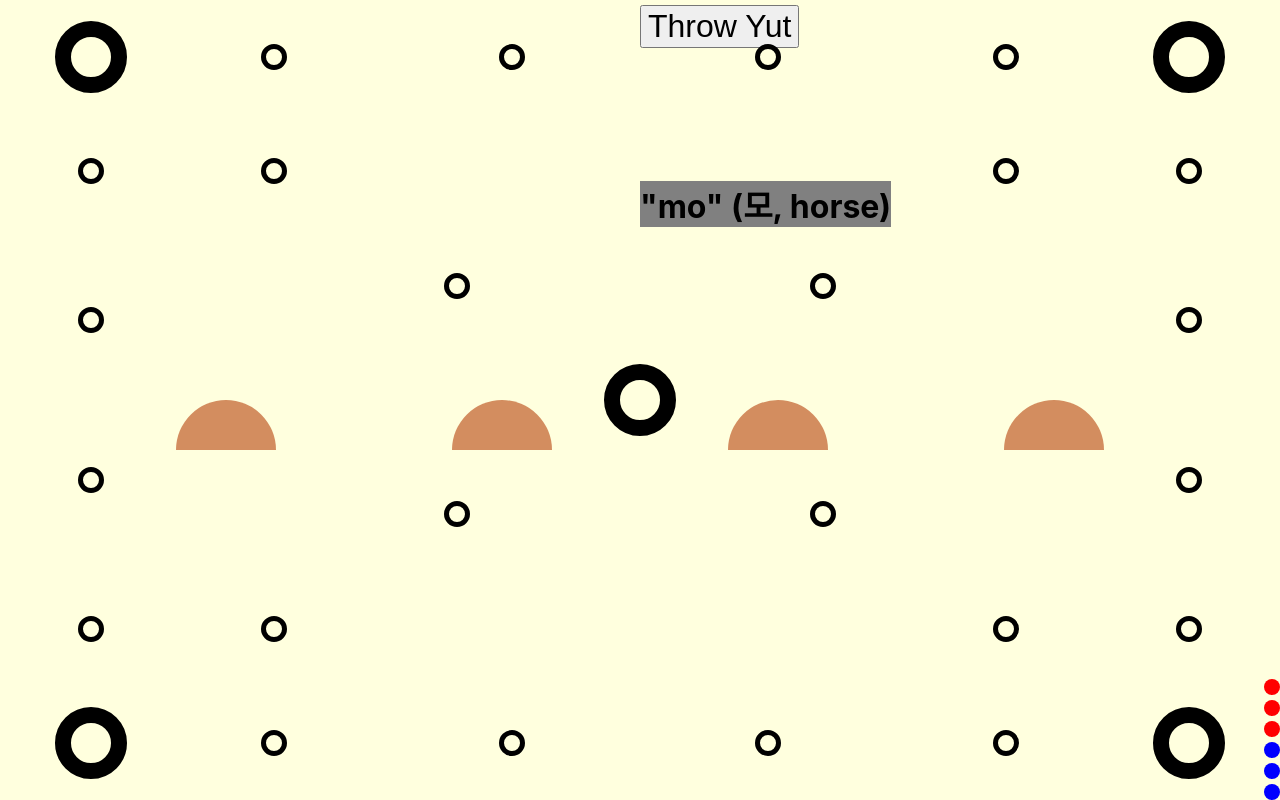
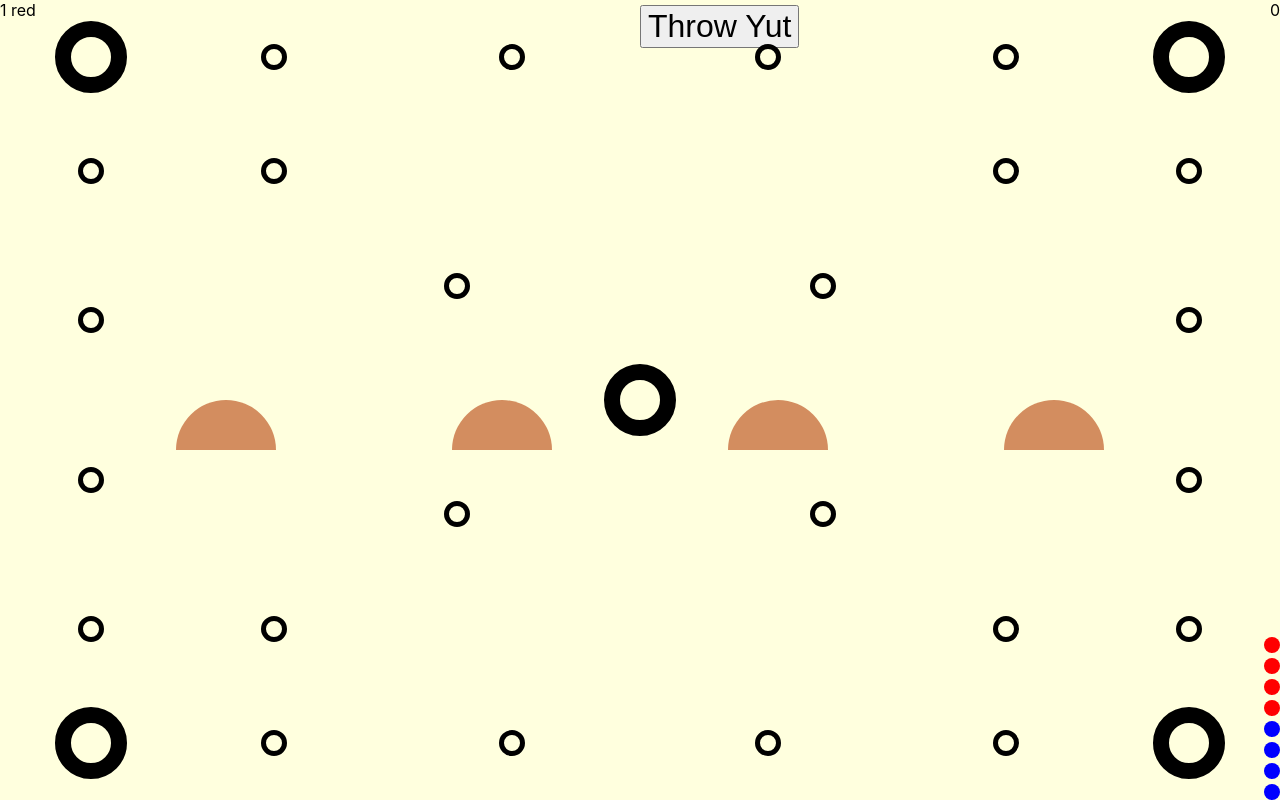
Before and after one commit to akinhwan/yutnori, a React (Create React App) app: page / in a window 1280 px wide. Built offline with nearby package versions, Linux system fonts and the light colour scheme.

Commit message:
stationClick logic

```diff
--- a/src/App.css
+++ b/src/App.css
@@ -1,6 +1,19 @@
 .App {
   text-align: center;
   /* background-color: black; */
+}
+
+.player-indicator {
+  position: absolute;
+  top: 0;
+  margin: 0;
+}
+
+.moves-indicator {
+  position: absolute;
+  top: 0;
+  right: 0;
+  margin: 0;
 }
 
 .throw-yut-button {
--- a/src/App.js
+++ b/src/App.js
@@ -10,21 +10,24 @@ function App() {
   const [nameOfThrow, setNameOfThrow] = useState('');
   const [player, setPlayer] = useState(1);
   const [moves, setMoves] = useState(0);
-  const [player1Marks, setPlayer1Marks] = useState({
-    1: null,
-    2: null,
-    3: null,
-    4: null,
-  });
-  const [player2Marks, setPlayer2Marks] = useState({
-    1: null,
-    2: null,
-    3: null,
-    4: null,
-  });
+  const [turn, setTurn] = useState(true);
 
-  const handleMarkClick = (markID) => {
-    console.log(markID);
+  const handleStationClick = (movesMade, goAgain) => {
+    let remainingMoves = moves - movesMade;
+    setMoves(remainingMoves);
+    // console.log(markID);
+    if (remainingMoves === 0 && !goAgain) {
+      if (player === 1) {
+        setPlayer(2);
+        setTurn(true);
+      } else if (player === 2) {
+        setPlayer(1);
+        setTurn(true);
+      }
+    }
+    if (goAgain) {
+      setTurn(true);
+    }
   };
 
   const throwYut = () => {
@@ -32,13 +35,16 @@ function App() {
     setStick2(flip());
     setStick3(flip());
     setStick4(flip());
+    calcThrow();
+    setTurn(false);
   };
 
-  useEffect(() => {
-    calcThrow();
-  }, []);
+  // useEffect(() => {
+  //   calcThrow();
+  // }, [stick1, stick2, stick3, stick4]);
 
   const calcThrow = () => {
+    // console.log(nameOfThrow);
     let sticks = [stick1, stick2, stick3, stick4];
     let upCount = 0;
     let downCount = 0;
@@ -79,7 +85,13 @@ function App() {
 
   return (
     <div className="App">
-      <button className="throw-yut-button" onClick={() => throwYut()}>
+      <p className="player-indicator">{player == 1 ? '1 red' : '2 blue'}</p>
+      <p className="moves-indicator">{moves}</p>
+      <button
+        disabled={!turn}
+        className="throw-yut-button"
+        onClick={() => throwYut()}
+      >
         Throw Yut
       </button>
       <h1 className="name-of-throw">{nameOfThrow}</h1>
@@ -89,7 +101,11 @@ function App() {
         <div className={`stick ${stick3 === 'up' ? 'flip' : 'no'}`}> </div>
         <div className={`stick ${stick4 === 'up' ? 'flip' : 'no'}`}> </div>
       </div>
-      <Board player={player} handleMarkClick={handleMarkClick} />
+      <Board
+        player={player}
+        moves={moves}
+        handleStationClick={handleStationClick}
+      />
     </div>
   );
 }
--- a/src/Board.js
+++ b/src/Board.js
@@ -3,49 +3,172 @@ import { useState, useEffect } from 'react';
 
 function Board(props) {
   const [currentMark, setCurrentMark] = useState(null);
+  const [player1Marks, setPlayer1Marks] = useState({
+    1: null,
+    2: null,
+    3: null,
+    4: null,
+  });
+  const [player2Marks, setPlayer2Marks] = useState({
+    1: null,
+    2: null,
+    3: null,
+    4: null,
+  });
+
+  useEffect(() => {
+    console.log(`currentMark: ${currentMark}`);
+  }, [currentMark]);
 
   const markClicked = (e) => {
-    console.log('markClicked');
-    const markID = e.target.id;
+    e.preventDefault();
+
+    const dataPlayer = e.target.getAttribute('data-player');
+
+    const markID = e.target.getAttribute('data-mark-id');
+    // console.log(
+    //   `propsPlayer: ${typeof props.player}, dataPlayer: ${typeof dataPlayer}, markID: ${markID}`
+    // );
+
+    if (
+      (props.player === 1 && dataPlayer === '1') ||
+      (props.player === 2 && dataPlayer === '2')
+    ) {
       setCurrentMark(markID);
-
-    props.handleMarkClick(markID);
+    }
   };
 
   const stationClicked = (e) => {
-    console.log('stationClicked');
-    // console.log(e.target);
-    // if (e.target.hasChildNodes()) {
-    //   console.log(e.target.children);
-    // }
-    let stationNumber = e.target.getAttribute('data-station-number');
-    let stationDiagonal = e.target.getAttribute('data-diagonal');
+    e.preventDefault();
+    // console.log('stationClicked');
 
-    let markToMove = document.getElementById(currentMark);
+    // TODO don't let mark go backwards, e.g. moves = 2, currentStation = 5
+    // TODO: move multiple different marks, split moves into multiple moves
+    // TODO: don't let click on non current player's mark register
+    // TODO: don't let mark move around corner at diagonal
+    // TODO: once same player's marks are on the same station, they move together henceforth
+
+    let station = e.target;
+    let stationNumber = parseInt(station.getAttribute('data-station-number'));
+    let stationDiagonal = station.getAttribute('data-diagonal');
+    // console.log(`props.moves: ${props.moves}`);
+    // console.log(`current Mark's station Number: ${player1Marks[currentMark]}`);
+    if (
+      props.moves !== 0 &&
+      (stationNumber <= props.moves ||
+        stationNumber <= player1Marks[currentMark] + props.moves ||
+        stationNumber <= player2Marks[currentMark] + props.moves)
+    ) {
+      let markToMove = document.querySelector(
+        `[data-player="${props.player}"][data-mark-id="${currentMark}"]`
+      );
+
       if (markToMove) {
         markToMove.remove();
       }
 
       let mark = document.createElement('div');
-    mark.classList.add('Mark', `player${currentMark[0]}Mark`);
-    mark.id = `${currentMark}`;
+      mark.classList.add('Mark', `player${props.player}Mark`);
+      mark.setAttribute('data-mark-id', currentMark);
+      mark.setAttribute('data-player', props.player);
       mark.addEventListener('click', markClicked);
-
       e.target.appendChild(mark);
 
-    console.log(stationNumber, stationDiagonal);
+      let previousStationNumber =
+        props.player === 1
+          ? player1Marks[currentMark]
+          : player2Marks[currentMark];
+      // console.log(`previousStationNumber: ${previousStationNumber}`);
+      let movesMade = Math.abs(stationNumber - previousStationNumber);
+
+      function stationStuff(player) {
+        let playerMarks = player === 1 ? player1Marks : player2Marks;
+        let otherPlayerMarks = player === 1 ? player2Marks : player1Marks;
+        // check if other player's mark is on the same station
+        let otherPlayerOnStation = Object.keys(otherPlayerMarks).some(
+          (k) => otherPlayerMarks[k] === stationNumber
+        );
+        if (otherPlayerOnStation) {
+          // if so, remove other player's mark
+          let otherPlayerMark =
+            player === 1
+              ? station.querySelector('.player2Mark')
+              : station.querySelector('.player1Mark');
+          // console.log(otherPlayerMark);
+
+          otherPlayerMark.remove();
+          otherPlayerMarks[currentMark] = null;
+          props.handleStationClick(movesMade, true);
+        } else {
+          props.handleStationClick(movesMade);
+        }
+        let newObj = { ...playerMarks };
+        newObj[currentMark] = stationNumber;
+        player === 1
+          ? setPlayer1Marks({ ...newObj })
+          : setPlayer2Marks({ ...newObj });
+      }
+
+      props.player === 1 ? stationStuff(1) : stationStuff(2);
+    }
+
+    console.log(
+      `stationNumber: ${stationNumber}, stationDiagonal: ${stationDiagonal}`
+    );
   };
 
   return (
     <div className="Board">
       <div className="MarkContainer">
-        <div onClick={markClicked} className="Mark player1Mark" id="1b" />
-        <div onClick={markClicked} className="Mark player1Mark" id="1a" />
-        <div onClick={markClicked} className="Mark player1Mark" id="1c" />
+        <div
+          onClick={markClicked}
+          data-player="1"
+          className="Mark player1Mark"
+          data-mark-id="1"
+        />
+        <div
+          onClick={markClicked}
+          data-player="1"
+          className="Mark player1Mark"
+          data-mark-id="2"
+        />
+        <div
+          onClick={markClicked}
+          data-player="1"
+          className="Mark player1Mark"
+          data-mark-id="3"
+        />
+        <div
+          onClick={markClicked}
+          data-player="1"
+          className="Mark player1Mark"
+          data-mark-id="4"
+        />
 
-        <div onClick={markClicked} className="Mark player2Mark" id="2a" />
-        <div onClick={markClicked} className="Mark player2Mark" id="2b" />
-        <div onClick={markClicked} className="Mark player2Mark" id="2c" />
+        <div
+          onClick={markClicked}
+          data-player="2"
+          className="Mark player2Mark"
+          data-mark-id="1"
+        />
+        <div
+          onClick={markClicked}
+          data-player="2"
+          className="Mark player2Mark"
+          data-mark-id="2"
+        />
+        <div
+          onClick={markClicked}
+          data-player="2"
+          className="Mark player2Mark"
+          data-mark-id="3"
+        />
+        <div
+          onClick={markClicked}
+          data-player="2"
+          className="Mark player2Mark"
+          data-mark-id="4"
+        />
       </div>
 
       <div className="StationContainer">
```
Lines whose indentation alone changed are shown as unchanged.
